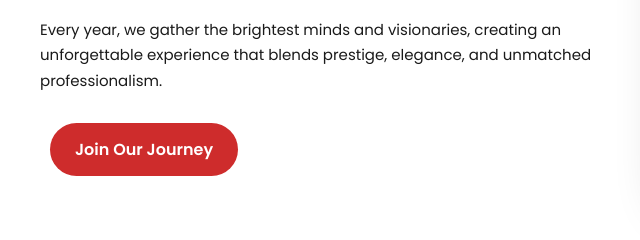
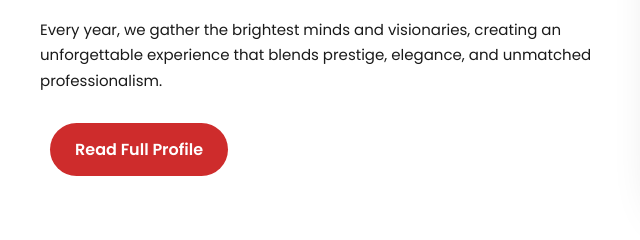
Before and after one commit to joeandrews0913-prog/awards, a plain HTML site: page index.html in a window 1280 px wide. Shown: the part 1140-1380 px from the top of the page, 0-640 px from the left. Drawn offline with nearby package versions, Linux system fonts and the light colour scheme.

Commit message:
Update index.html

```diff
--- a/index.html
+++ b/index.html
@@ -1315,7 +1315,7 @@ flex-direction:column;
 <h1>LEGEND AFRICA AWARDS</h1>
 <p>Recognizing visionary leaders, entrepreneurs, and changemakers shaping Africa's future.</p>
 <a href="#about" class="btn btn-primary">Explore Platform</a>
-<a href="#about" class="btn btn-outline">Read Full Profile</a>
+<a href="about.html" class="btn btn-outline">Read Full Profile</a>
 </div>
 </section>
 
@@ -1336,7 +1336,7 @@ flex-direction:column;
           Every year, we gather the brightest minds and visionaries, creating an unforgettable
           experience that blends prestige, elegance, and unmatched professionalism.
         </p>
-        <a href="#contact" class="btn btn-primaryy">Join Our Journey</a>
+        <a href="about.html" class="btn btn-primaryy">Read Full Profile</a>
       </div>
       <div class="about-image fade-scroll">
         <img src="Africa-Young-Innovators-4-Health-Award_Second-Edition_Winners.jpg"
```
